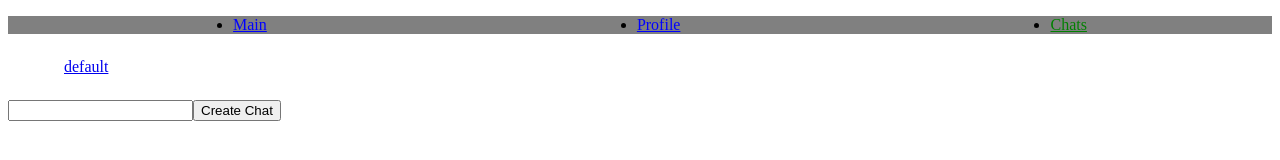
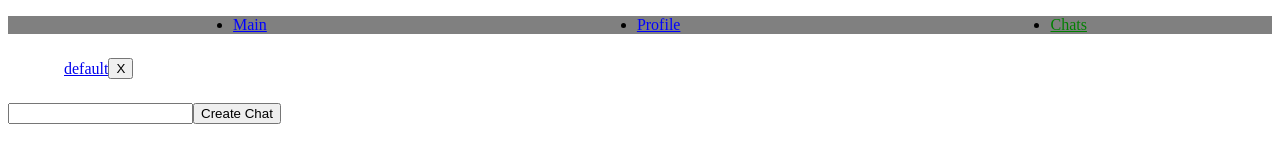
Before and after one commit to KuznetsovYuri/GB_React_1992, a React app: page /chats in a window 1280 px wide. Shown: the top 160 px of the page. Built offline with nearby package versions, Linux system fonts and the light colour scheme.

Commit message:
add button delete chat

```diff
--- a/src/components/Chats/ChatList/ChatList.tsx
+++ b/src/components/Chats/ChatList/ChatList.tsx
@@ -7,9 +7,10 @@ import { Chat } from '../../../common-types';
 interface ChatListProps {
   chats: Chat[];
   onAddChat: (chat: Chat) => void;
+  onDeleteChat: (name: string) => void;
 }
 
-export const ChatList: FC<ChatListProps> = ({ chats, onAddChat }) => {
+export const ChatList: FC<ChatListProps> = ({ chats, onAddChat, onDeleteChat }) => {
   const [value, setValue] = useState('');
 
   const handleChange = (e: React.ChangeEvent<HTMLInputElement>) => {
@@ -35,6 +36,7 @@ export const ChatList: FC<ChatListProps> = ({ chats, onAddChat }) => {
         {chats.map((chat) => (
           <ListItem key={chat.id}>
             <Link to={`/chats/${chat.name}`}>{chat.name}</Link>
+            <button onClick={() => onDeleteChat(chat.name)}>X</button>
           </ListItem>
         ))}
       </ul>
--- a/src/components/Chats/ChatWindow.tsx
+++ b/src/components/Chats/ChatWindow.tsx
@@ -49,6 +49,12 @@ export const ChatWindow: FC = () => {
     });
   };
 
+  const onDeleteChat = (name: string) => {
+    const newMessages = { ...messages};
+    delete newMessages[name];
+    setMessages(newMessages);
+  };
+
   return (
 
     <Routes>
@@ -58,7 +64,7 @@ export const ChatWindow: FC = () => {
         <Route path="chats">
           <Route
             index
-            element={<ChatList chats={chats} onAddChat={onAddChat} />}
+            element={<ChatList chats={chats} onAddChat={onAddChat} onDeleteChat={onDeleteChat} />}
           />
           <Route
             path=":chatId"
@@ -68,6 +74,7 @@ export const ChatWindow: FC = () => {
                 onAddChat={onAddChat}
                 messages={messages}
                 onAddMessage={onAddMessage}
+                onDeleteChat={onDeleteChat}
               />
             }
           />
--- a/src/components/MessageList.tsx
+++ b/src/components/MessageList.tsx
@@ -1,7 +1,7 @@
 import React, { FC } from 'react';
 import { AUTHOR } from '../constants';
 import style from '../index.module.scss';
-import { Message } from '../types';
+import { Message } from '../common-types';
 
 interface MessageListProps {
   messages: Message[],
--- a/src/pages/Pages.tsx
+++ b/src/pages/Pages.tsx
@@ -13,6 +13,7 @@ interface ChatPageProps {
   onAddChat: (chat: Chat) => void;
   messages: Messages;
   onAddMessage: (id: string, msg: Message) => void;
+  onDeleteChat: (name: string) => void;
 }
 
 export const ChatPage: FC<ChatPageProps> = ({
@@ -20,6 +21,7 @@ export const ChatPage: FC<ChatPageProps> = ({
   onAddChat,
   messages,
   onAddMessage,
+  onDeleteChat,
 }) => {
   const { chatId } = useParams();
 
@@ -57,7 +59,7 @@ export const ChatPage: FC<ChatPageProps> = ({
 
   return (
     <>
-      <ChatList chats={chats} onAddChat={onAddChat} />
+      <ChatList chats={chats} onAddChat={onAddChat} onDeleteChat={onDeleteChat}/>
       <MessageList messages={chatId ? messages[chatId] : []} />
       <Form addMessage={handleAddMessage} />
     </>
```
